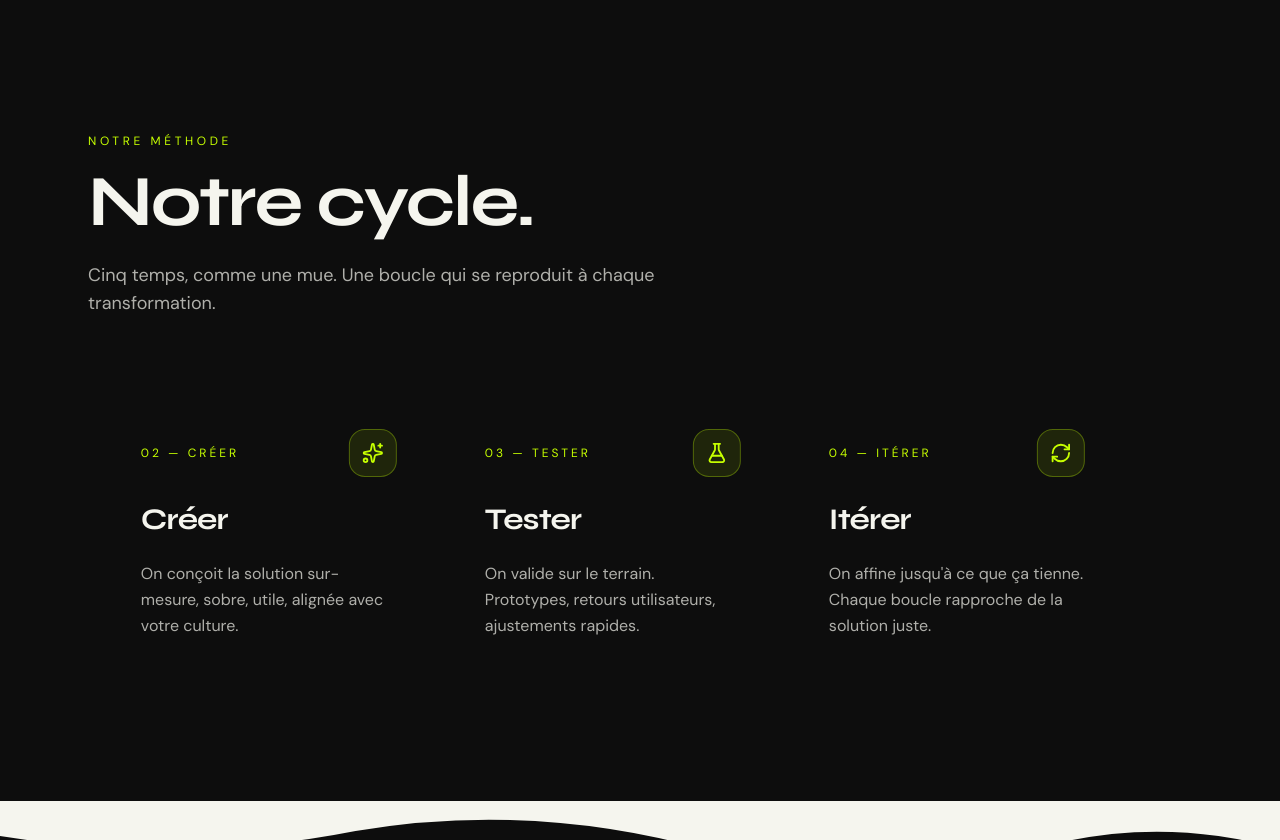
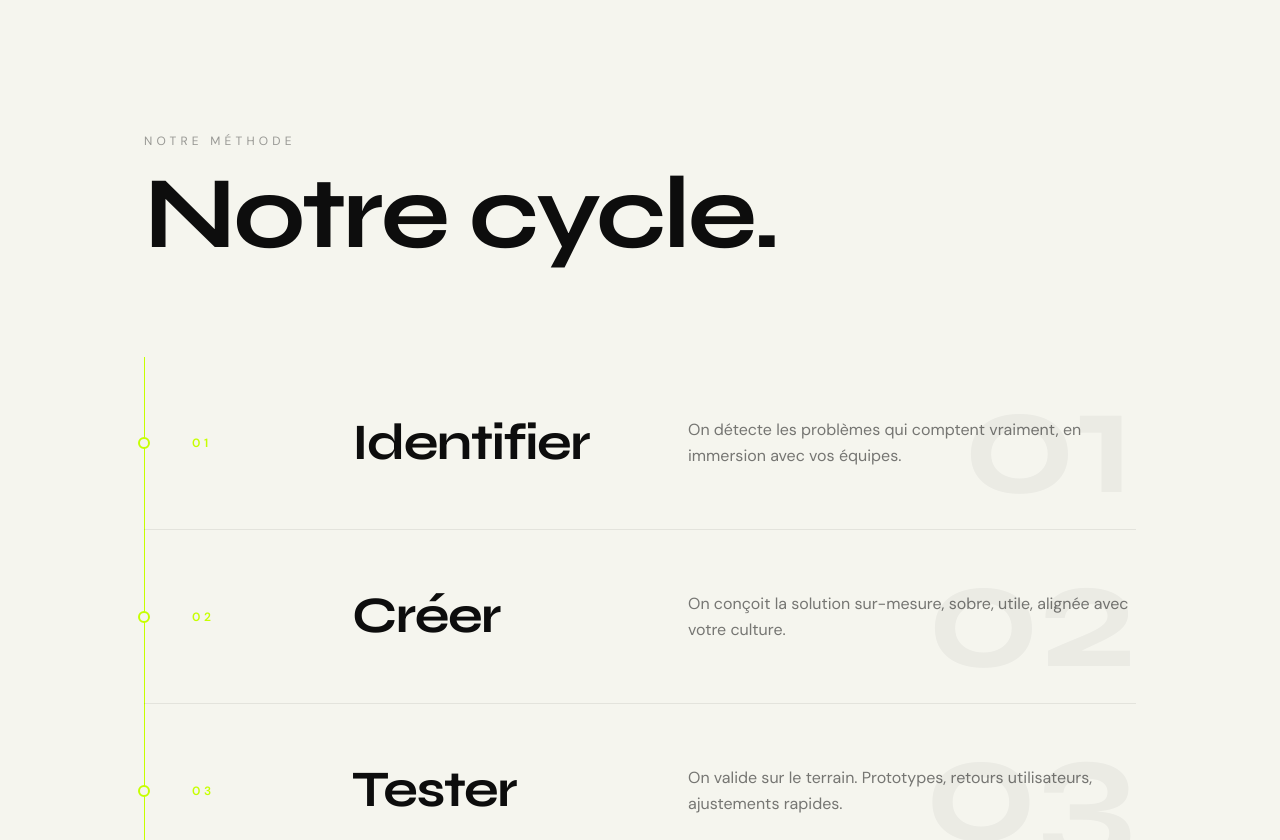
Before and after one commit to Mue-Agency/agence-vitrine, a Next.js app: page / in a window 1280 px wide. Shown: the part 1960-2800 px from the top of the page. Built offline with nearby package versions, Linux system fonts and the light colour scheme.

Commit message:
design: Services Exuvie — layout vertical éditorial avec fil lime

```diff
--- a/components/Services.tsx
+++ b/components/Services.tsx
@@ -1,121 +1,108 @@
 "use client";
 
-import { useRef } from "react";
 import { motion } from "framer-motion";
 import { Search, Sparkles, FlaskConical, RefreshCw, HandHeart } from "lucide-react";
-import type { LucideIcon } from "lucide-react";
 
 const services = [
-  {
-    step: "01 — Identifier",
-    title: "Identifier",
-    description: "On détecte les problèmes qui comptent vraiment, en immersion avec vos équipes.",
-    Icon: Search,
-  },
-  {
-    step: "02 — Créer",
-    title: "Créer",
-    description: "On conçoit la solution sur-mesure, sobre, utile, alignée avec votre culture.",
-    Icon: Sparkles,
-  },
-  {
-    step: "03 — Tester",
-    title: "Tester",
-    description: "On valide sur le terrain. Prototypes, retours utilisateurs, ajustements rapides.",
-    Icon: FlaskConical,
-  },
-  {
-    step: "04 — Itérer",
-    title: "Itérer",
-    description: "On affine jusqu'à ce que ça tienne. Chaque boucle rapproche de la solution juste.",
-    Icon: RefreshCw,
-  },
-  {
-    step: "05 — Transmettre",
-    title: "Transmettre",
-    description: "On vous la confie. La suite vous appartient.",
-    Icon: HandHeart,
-  },
+  { num: "01", title: "Identifier", description: "On détecte les problèmes qui comptent vraiment, en immersion avec vos équipes.", Icon: Search },
+  { num: "02", title: "Créer", description: "On conçoit la solution sur-mesure, sobre, utile, alignée avec votre culture.", Icon: Sparkles },
+  { num: "03", title: "Tester", description: "On valide sur le terrain. Prototypes, retours utilisateurs, ajustements rapides.", Icon: FlaskConical },
+  { num: "04", title: "Itérer", description: "On affine jusqu'à ce que ça tienne. Chaque boucle rapproche de la solution juste.", Icon: RefreshCw },
+  { num: "05", title: "Transmettre", description: "On vous la confie. La suite vous appartient.", Icon: HandHeart },
 ];
 
-// Dupliquer pour le loop infini
-const duplicated = [...services, ...services];
-
-function Card({ step, title, description, Icon }: { step: string; title: string; description: string; Icon: LucideIcon }) {
+export default function Services() {
   return (
-    <div className="glass rounded-3xl p-8 flex flex-col gap-6 group hover:bg-white/10 transition-colors w-[320px] shrink-0">
-      <div className="flex items-center justify-between">
-        <span className="text-xs uppercase tracking-[0.25em] text-mue-lime">{step}</span>
-        <div className="h-12 w-12 rounded-2xl bg-mue-lime/10 border border-mue-lime/30 flex items-center justify-center text-mue-lime group-hover:bg-mue-lime group-hover:text-mue-black transition-colors">
-          <Icon size={22} />
-        </div>
-      </div>
-      <h3 className="font-display text-3xl font-bold">{title}</h3>
-      <p className="text-foreground/70 leading-relaxed">{description}</p>
-    </div>
-  );
-}
-
-export default function Services() {
-  const trackRef = useRef<HTMLDivElement>(null);
-
-  return (
-    <section id="services" className="relative py-32 overflow-hidden">
+    <section id="services" className="section-white relative py-32 overflow-hidden">
+      <div className="max-w-6xl mx-auto px-6 md:px-20">
         {/* Header */}
-      <div className="max-w-6xl mx-auto px-6 mb-20">
         <motion.div
           initial={{ opacity: 0, y: 30 }}
           whileInView={{ opacity: 1, y: 0 }}
           viewport={{ once: true }}
           transition={{ duration: 0.7 }}
-          className="max-w-3xl"
+          className="mb-24"
         >
-          <span className="text-xs uppercase tracking-[0.3em] text-mue-lime">Notre méthode</span>
-          <h2 className="mt-4 font-display text-5xl md:text-7xl font-bold leading-[0.95]">
+          <span
+            className="text-xs uppercase tracking-[0.35em]"
+            style={{ color: "rgba(13,13,13,0.4)" }}
+          >
+            Notre méthode
+          </span>
+          <h2
+            className="mt-4 font-display font-bold leading-[0.9]"
+            style={{ fontSize: "clamp(3rem,8vw,8rem)", color: "#0D0D0D" }}
+          >
             Notre cycle.
           </h2>
-          <p className="mt-6 text-lg text-foreground/70 max-w-xl">
-            Cinq temps, comme une mue. Une boucle qui se reproduit à chaque transformation.
-          </p>
         </motion.div>
-      </div>
 
-      {/* Carrousel auto-défilant */}
+        {/* Liste éditoriale */}
+        <div className="relative">
+          {/* Fil vertical lime */}
           <div
-        className="relative max-w-5xl mx-auto"
-        onMouseEnter={() => {
-          if (trackRef.current) trackRef.current.style.animationPlayState = "paused";
-        }}
-        onMouseLeave={() => {
-          if (trackRef.current) trackRef.current.style.animationPlayState = "running";
+            className="absolute left-0 top-0 bottom-0 w-px"
+            style={{ background: "#C6FF00" }}
+          />
+
+          <div className="flex flex-col">
+            {services.map((s, i) => (
+              <motion.div
+                key={s.num}
+                initial={{ opacity: 0, x: -24 }}
+                whileInView={{ opacity: 1, x: 0 }}
+                viewport={{ once: true, margin: "-60px" }}
+                transition={{ duration: 0.7, delay: i * 0.08 }}
+                className="relative pl-12 py-12 group"
+                style={{ borderBottom: i < services.length - 1 ? "1px solid rgba(13,13,13,0.08)" : "none" }}
+              >
+                {/* Numéro géant bg */}
+                <span
+                  className="absolute right-0 top-1/2 -translate-y-1/2 font-display font-bold select-none pointer-events-none"
+                  style={{
+                    fontSize: "clamp(5rem,12vw,12rem)",
+                    opacity: 0.04,
+                    lineHeight: 1,
+                    color: "#0D0D0D",
                   }}
                 >
-        {/* Fade gauche */}
-        <div className="absolute left-0 top-0 bottom-0 w-32 z-10 pointer-events-none bg-gradient-to-r from-mue-black to-transparent" />
-        {/* Fade droite */}
-        <div className="absolute right-0 top-0 bottom-0 w-32 z-10 pointer-events-none bg-gradient-to-l from-mue-black to-transparent" />
+                  {s.num}
+                </span>
 
-        <div className="overflow-hidden px-6">
+                {/* Dot lime sur le fil */}
                 <div
-            ref={trackRef}
-            className="flex gap-6 w-max"
+                  className="absolute left-0 top-1/2 -translate-x-1/2 -translate-y-1/2 w-3 h-3 rounded-full border-2 transition-colors duration-300"
                   style={{
-              animation: "carousel-scroll 30s linear infinite",
+                    borderColor: "#C6FF00",
+                    background: "#F5F5EE",
                   }}
+                />
+
+                <div className="flex flex-col md:flex-row md:items-center gap-4 md:gap-16">
+                  <span
+                    className="text-xs uppercase tracking-[0.3em] w-24 shrink-0 font-semibold"
+                    style={{ color: "#C6FF00" }}
                   >
-            {duplicated.map((s, i) => (
-              <Card key={i} {...s} />
+                    {s.num}
+                  </span>
+                  <h3
+                    className="font-display font-bold"
+                    style={{ fontSize: "clamp(2rem,4vw,4rem)", color: "#0D0D0D" }}
+                  >
+                    {s.title}
+                  </h3>
+                  <p
+                    className="max-w-md leading-relaxed md:ml-auto"
+                    style={{ color: "rgba(13,13,13,0.55)" }}
+                  >
+                    {s.description}
+                  </p>
+                </div>
+              </motion.div>
             ))}
           </div>
         </div>
       </div>
-
-      <style>{`
-        @keyframes carousel-scroll {
-          0%   { transform: translateX(0); }
-          100% { transform: translateX(-50%); }
-        }
-      `}</style>
     </section>
   );
 }
```
Lines whose indentation alone changed are shown as unchanged.
